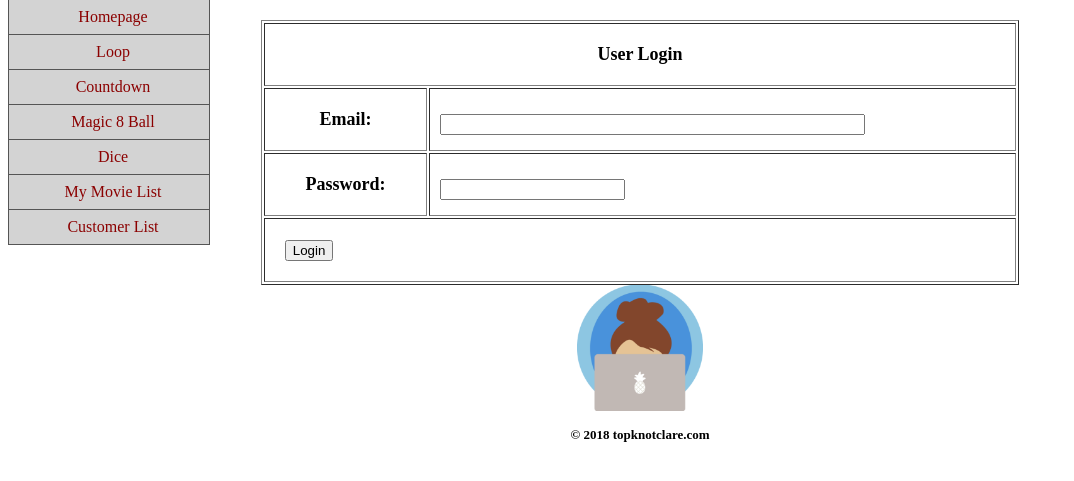
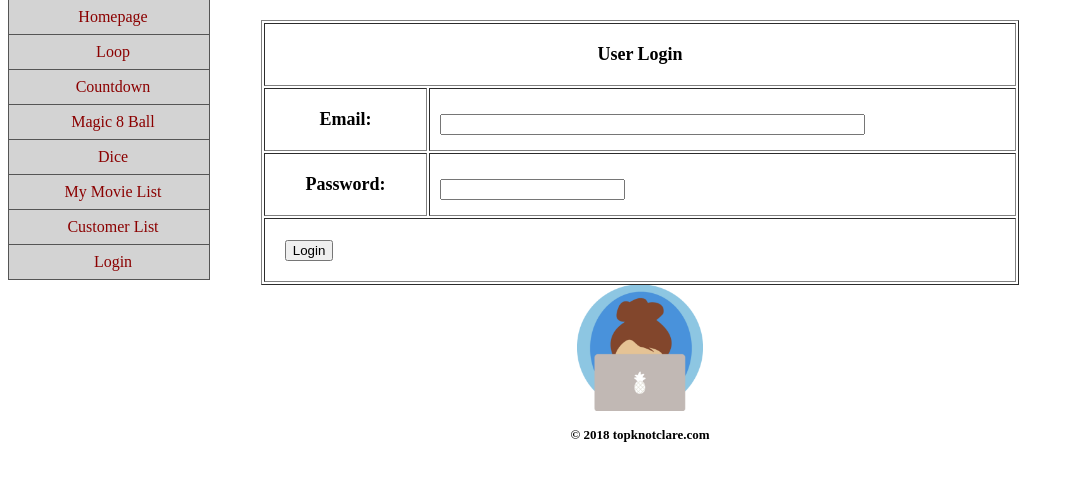
Before and after one commit to clarebruning/PHPclass, a PHP site: page /login/index.php in a window 1280 px wide. Shown: the part 95-576 px from the top of the page, without its empty margins (0-1074 px from the left). Run offline with PHP 8.4, Linux system fonts and the light colour scheme; data that the repository does not hold is empty.

Commit message:
updated navigation file

```diff
--- a/includes/nav.php
+++ b/includes/nav.php
@@ -6,4 +6,5 @@
     <li><a href="/dice/dice.php">Dice</a></li>
     <li><a href="/movielist/movielist.php">My Movie List</a></li>
     <li><a href="/movielist/customerlist.php">Customer List</a></li>
+    <li><a href="/login/">Login</a></li>
 </ul>
```
